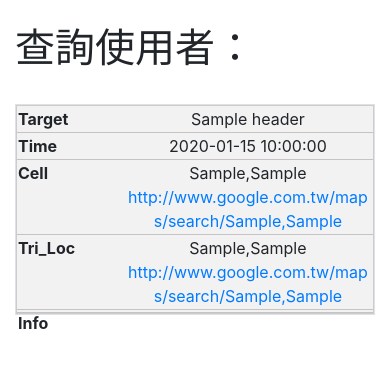
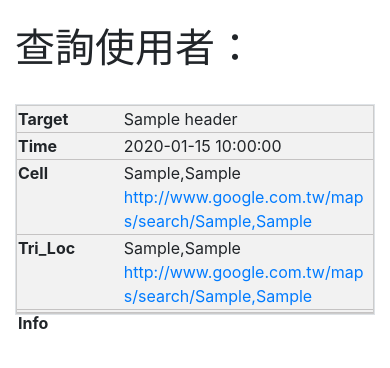
Before and after one commit to latteouka/loccib-frontend, a Flask app: template templates/records.html in a window 390 px wide. Shown: the top 368 px of the page. Run offline with Flask 2, Linux system fonts and the light colour scheme; the template is opened without the code that fills it: most values are stand-ins (such as "Sample title", 1, 10 or a date in 2020); some libraries are stand-ins or nearby versions.

Commit message:
make it better

```diff
--- a/static/mystyle5.css
+++ b/static/mystyle6.css
@@ -26,7 +26,7 @@
 		position: relative;
 		padding-left: 30%;
 		white-space: normal;
-		text-align:center;
+		text-align:left;
 	}
 
 	#no-more-tables td:before {
--- a/templates/base.html
+++ b/templates/base.html
@@ -7,7 +7,7 @@
 	<meta http-equiv="X-UA-Compatible" content="ie=edge">
 	<link rel="stylesheet" href="https://stackpath.bootstrapcdn.com/bootstrap/4.3.1/css/bootstrap.min.css" integrity="sha384-ggOyR0iXCbMQv3Xipma34MD+dH/1fQ784/j6cY/iJTQUOhcWr7x9JvoRxT2MZw1T" crossorigin="anonymous">
 
-	<link rel="stylesheet" href="{{url_for('.static', filename='mystyle5.css')}}">
+	<link rel="stylesheet" href="{{url_for('.static', filename='mystyle6.css')}}">
 
 	<style>
 	  table { width: 100%; word-break: break-all;}
```
